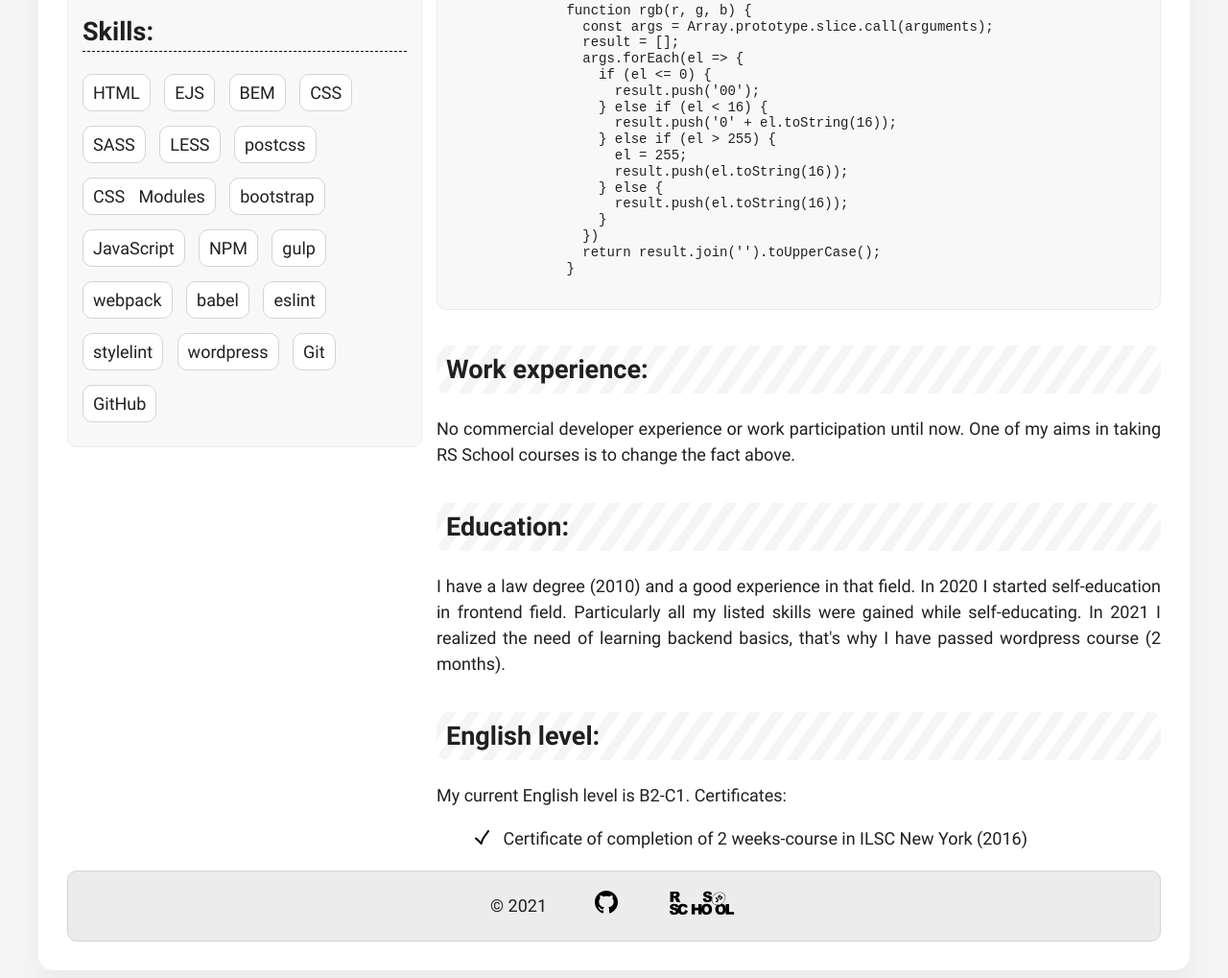
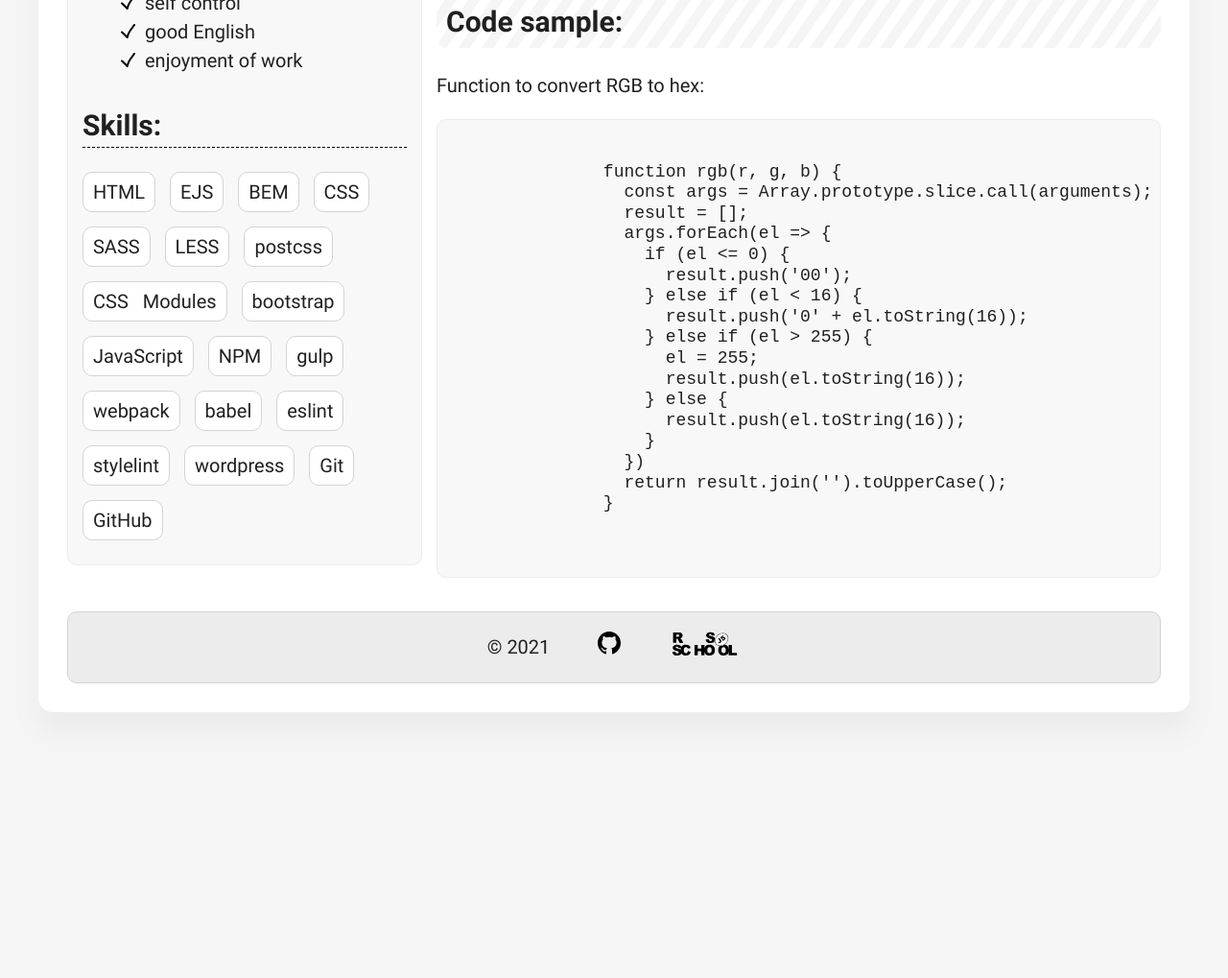
Before and after one commit to webdev163/rsschool-cv, a plain HTML site: page index.html in a window 1280 px wide. Shown: the part 1073-2092 px from the top of the page at 96% size. After the commit the page ends 1863 px from the top, so only its background shows below. Drawn offline with Linux system fonts and the light colour scheme.

Commit message:
feat: update CV info

```diff
--- a/css/style.css
+++ b/css/style.css
@@ -21,7 +21,7 @@ body {
   background-color: #f5f5f5;
   color: #202020;
   padding: 40px 25px 40px;
-  font-size: 18px;
+  font-size: 20px;
 }
 
 img {
@@ -158,7 +158,7 @@ pre {
   background-color: #f8f8f8;
   border-radius: 10px;
   border: 1px solid #ececec;
-  font-size: 14px;
+  font-size: 18px;
   line-height: 1.2;
 }
 
@@ -196,7 +196,7 @@ pre {
 }
 
 .main :not(aside) section {
-  margin-bottom: 37px;
+  margin-bottom: 63px;
 }
 
 .main :not(aside) section:last-child {
@@ -211,6 +211,7 @@ pre {
   padding: 20px;
   border-radius: 10px;
   border: 1px solid #d4d4d4;
+  margin-top: 15px;
 }
 
 .copyright, .footer__github {
--- a/index.html
+++ b/index.html
@@ -16,11 +16,9 @@
             <img class="header__avatar" src="img/avatar.jpg" alt="Avatar">
             <div class="header__text">
               <h1 class="header__title">Dmitry Kolesnichenko</h1>
-              <span class="header__subtitle">Beginner front-end developer</span>
-
+              <span class="header__subtitle">Junior front-end developer</span>
             </div>
           </div>
-
         </div>
       </header>
 
@@ -97,7 +95,7 @@
             <h2 class="education__title">Education:</h2>
             <p class="education__text">I have a law degree (2010) and a good experience in that field. In 2020 I started
               self-education in frontend field. Particularly all my listed skills were gained while self-educating. In 2021 I
-              realized the need of learning backend basics, that's why I have passed wordpress course in GLO Academy (2 months).
+              realized the need of learning backend basics, that's why I have passed wordpress course  (2 months).
             </p>
           </section>
 
@@ -122,6 +120,7 @@
             <p class="code-sample__text">Function to convert RGB to hex:</p>
             <pre>
               <code>
+
                 function rgb(r, g, b) {
                   const args = Array.prototype.slice.call(arguments);
                   result = [];
@@ -139,28 +138,9 @@
                   })
                   return result.join('').toUpperCase();
                 }
+
               </code>
             </pre>
-          </section>
-
-          <section class="experience">
-            <h2 class="experience__title">Work experience:</h2>
-            <p class="experience__text">No commercial developer experience or work participation until now. One of my aims in taking RS School courses is to change the fact above.</p>
-          </section>
-
-          <section class="education">
-            <h2 class="education__title">Education:</h2>
-            <p class="education__text">I have a law degree (2010) and a good experience in that field. In 2020 I started self-education in frontend field. Particularly all my listed skills were gained while self-educating. In 2021 I realized the need of learning backend basics, that's why I have passed wordpress course (2 months).</p>
-          </section>
-
-          <section class="english-level">
-            <h2 class="english-level__title">English level:</h2>
-            <p class="english-level__text">My current English level is B2-C1. Certificates:</p>
-            <ul class="english-level__cert-list">
-              <li class="english-level__cert-item">
-                <span class="english-level__cert-text">Certificate of completion of 2 weeks-course in ILSC New York (2016)</span>
-              </li>
-            </ul>
           </section>
 
         </div>
```
